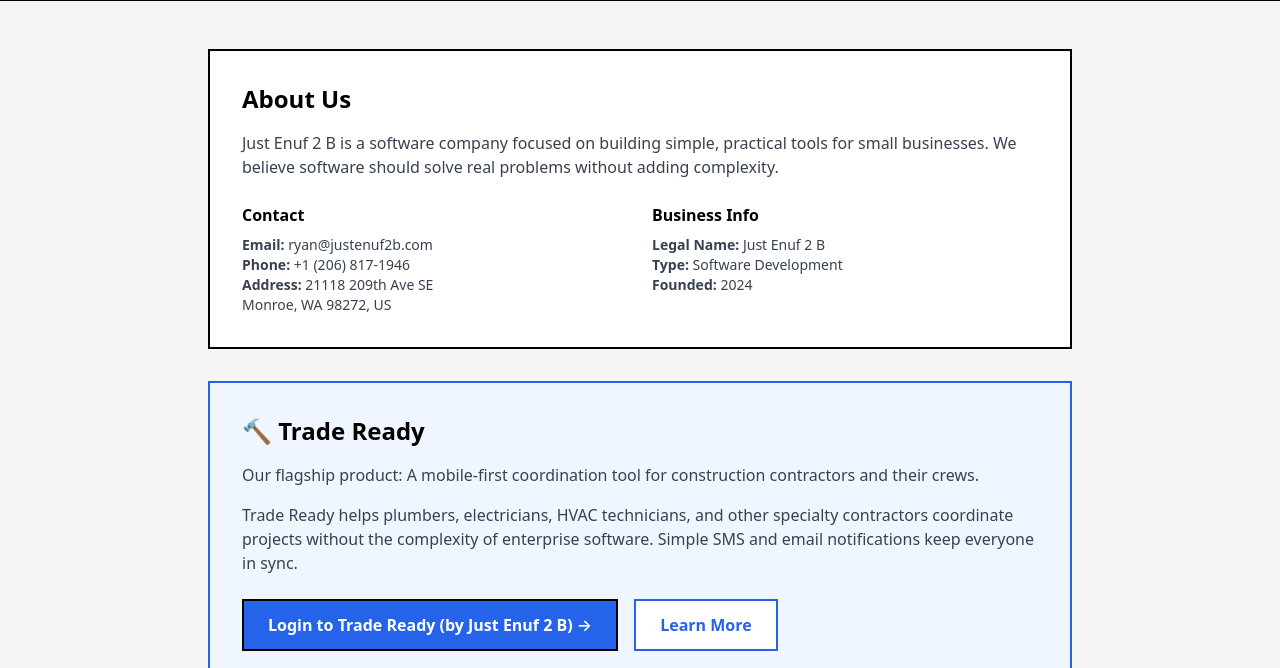
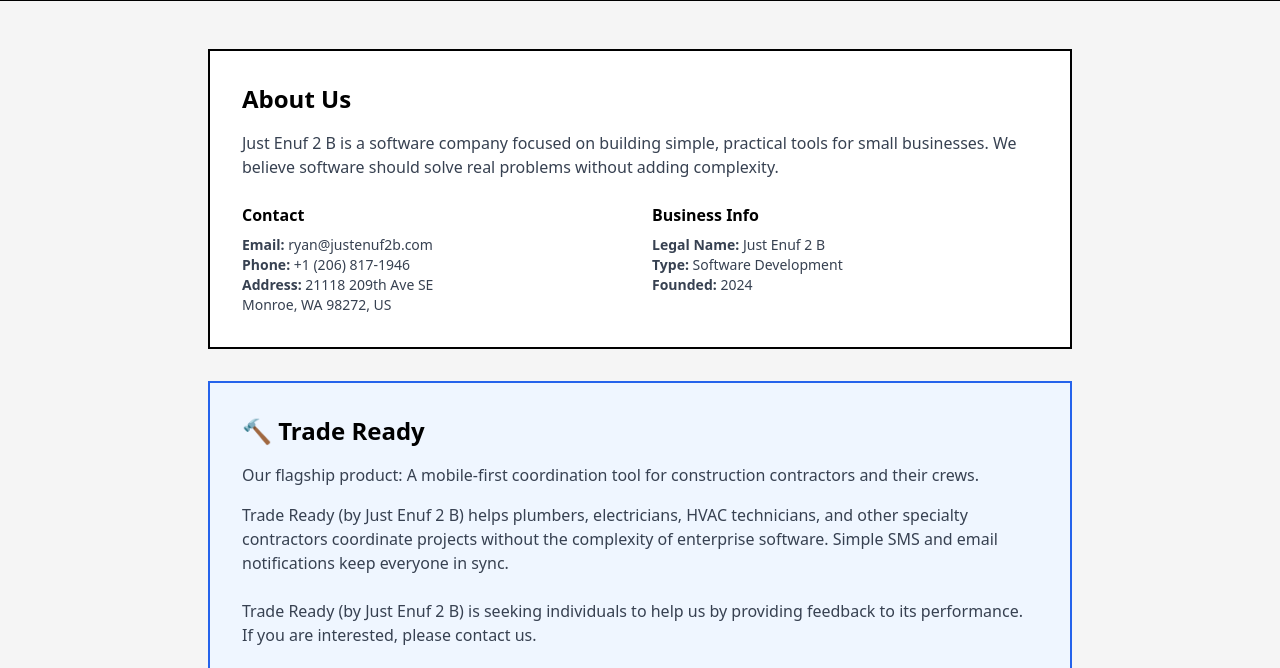
Before and after one commit to justenuf2b/justenuf2b-ai, a plain HTML site: page index.html in a window 1280 px wide. Shown: the part 115-783 px from the top of the page. Drawn offline with nearby package versions, Linux system fonts and the light colour scheme.

Commit message:
Update index.html

```diff
--- a/index.html
+++ b/index.html
@@ -65,9 +65,13 @@
       </p>
 
       <p class="text-gray-700 mb-6">
-        Trade Ready helps plumbers, electricians, HVAC technicians, and other specialty contractors
+        Trade Ready (by Just Enuf 2 B) helps plumbers, electricians, HVAC technicians, and other specialty contractors
         coordinate projects without the complexity of enterprise software. Simple SMS and email
         notifications keep everyone in sync.
+      </p>
+      <p class="text-gray-700 mb-6">
+        Trade Ready (by Just Enuf 2 B) is seeking individuals to help us by providing feedback to its performance. If
+        you are interested, please contact us.
       </p>
 
       <div class="flex flex-wrap gap-4">
```
